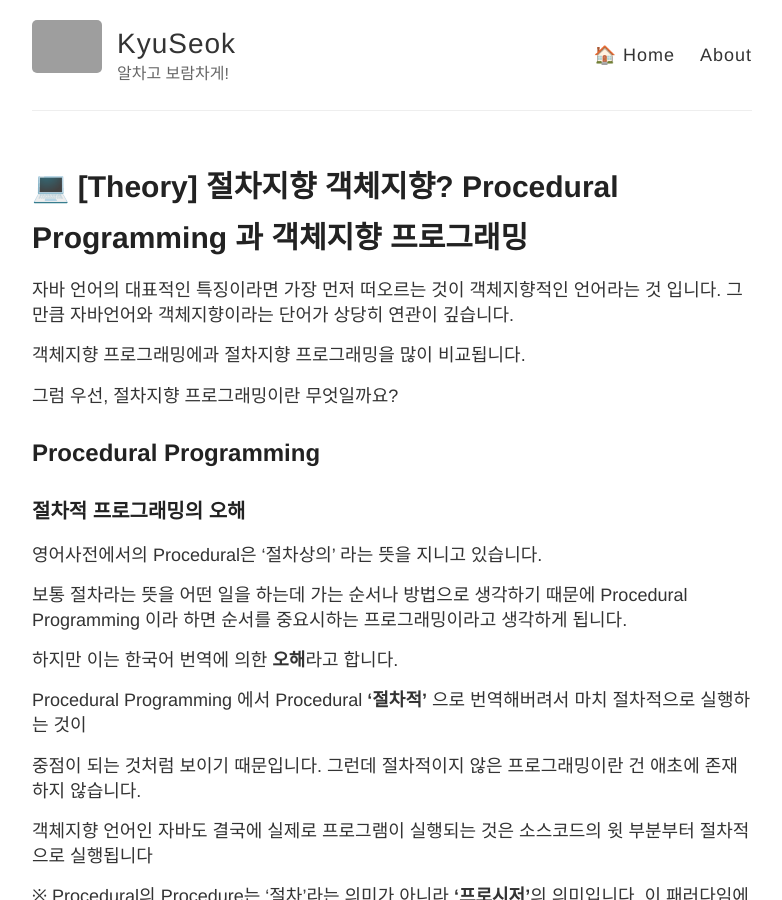
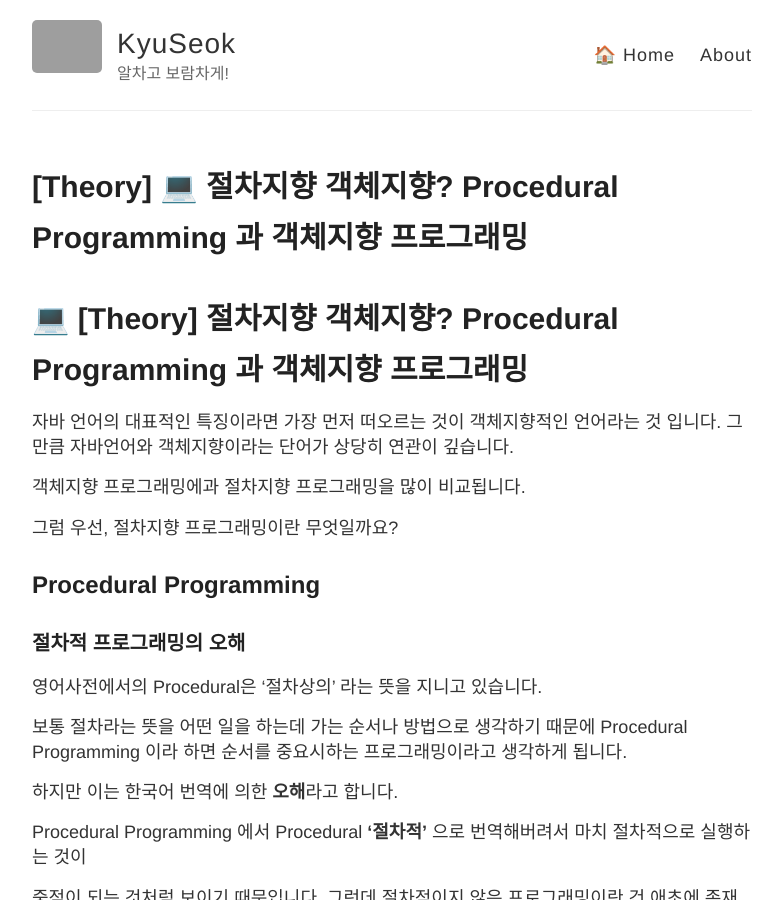
Before and after one commit to mks502/mks502.github.io, a Jekyll site: the page built from _posts/2021-5-29-theory-oop-pp.md, in a window 1280 px wide and 900 px high. Shown: the whole window, without its empty margins (248-1030 px from the left). Built offline with Jekyll 4.4.1, drawn with Linux system fonts in a browser that asks for light colours; our own code applies the rules of GitHub Pages for plain Markdown files; grey boxes are pictures that could not be loaded.

Commit message:
Update 5-29-theory-oop-pp

```diff
--- a/_posts/2021-5-29-theory-oop-pp.md
+++ b/_posts/2021-5-29-theory-oop-pp.md
@@ -1,6 +1,6 @@
 ---
 layout: post
-title: "[Theory] 💻 절차지향 객체지향? Procedural Programming 과 객체지향 프로그래밍
+title: "[Theory] 💻 절차지향 객체지향? Procedural Programming 과 객체지향 프로그래밍"
 category : Theory
 tags: [theory,pp,oop]
 ---
@@ -101,5 +101,7 @@ Procedural Programming 에서 Procedural <b>'절차적'</b> 으로 번역해버
 Reference
 
 <https://pjh3749.tistory.com/244>
+
 <https://jamie95.tistory.com/121>
+
 <https://programmingnote.tistory.com/14?category=801790>
```
